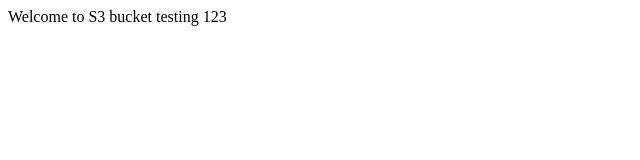
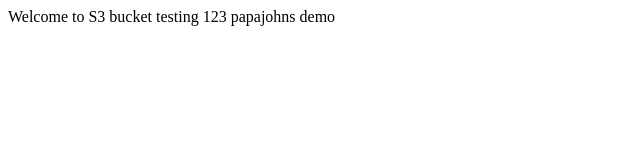
Before and after one commit to phanikumar1210/Akamai, a plain HTML site: page Index.html in a window 1280 px wide. Shown: the whole page, without its empty margins (0-640 px from the left). Drawn offline with Linux system fonts and the light colour scheme.

Commit message:
Update Index.html

```diff
--- a/Index.html
+++ b/Index.html
@@ -1,3 +1,3 @@
 <html>
-Welcome to S3 bucket testing 123
+Welcome to S3 bucket testing 123 papajohns demo
 </html>
```
